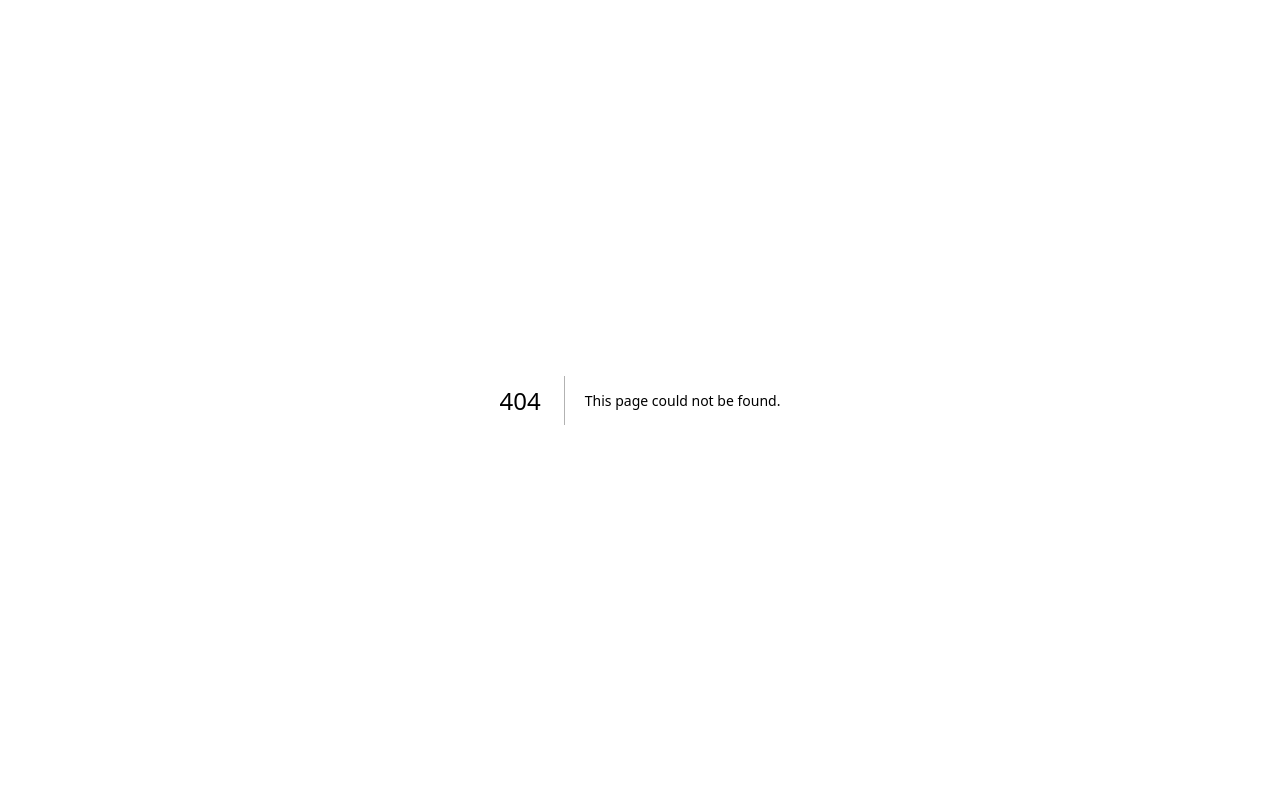
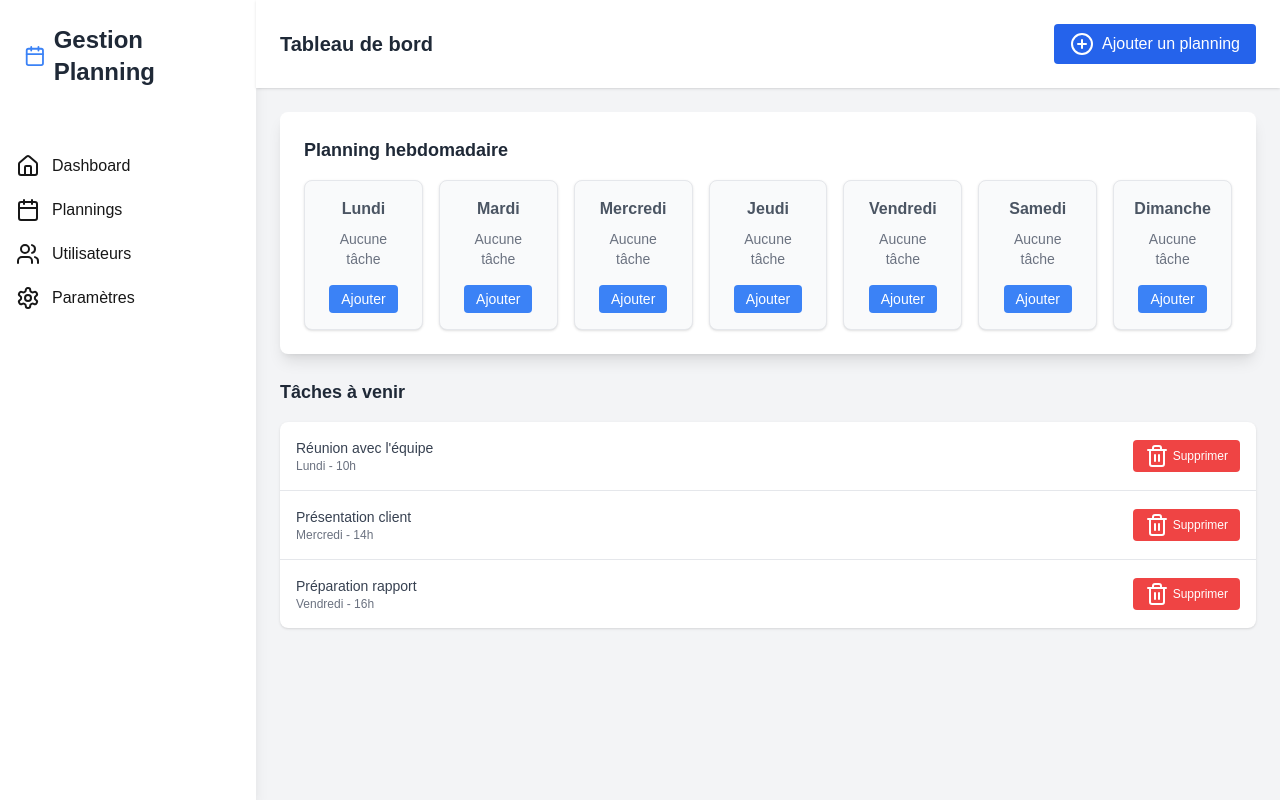
Before and after one commit to Eco2lodgy-Company/planning, a Next.js app: page /admin in a window 1280 px wide. Before the commit this address had no page. Built offline with nearby package versions, Linux system fonts and the light colour scheme.

Commit message:
creation des dossier admin et login

```diff
--- /dev/null
+++ b/src/app/admin/page.js
@@ -0,0 +1,151 @@
+"use client"
+import { useState, useEffect } from "react";
+import { motion } from "framer-motion";
+import { Home, Calendar, Users, Settings, PlusCircle, Trash2 } from "lucide-react";
+
+export default function PlanningDashboard() {
+  const [loading, setLoading] = useState(true);
+
+  // Simulate loading time
+  useEffect(() => {
+    const timer = setTimeout(() => setLoading(false), 1500);
+    return () => clearTimeout(timer);
+  }, []);
+
+  if (loading) {
+    return (
+      <div className="flex items-center justify-center h-screen bg-gray-100">
+        <div className="animate-spin rounded-full h-16 w-16 border-t-4 border-blue-500 border-solid"></div>
+      </div>
+    );
+  }
+
+  return (
+    <div className="flex h-screen bg-gray-100">
+      {/* Sidebar */}
+      <motion.aside
+        initial={{ x: -200 }}
+        animate={{ x: 0 }}
+        transition={{ type: "spring", stiffness: 60 }}
+        className="w-64 bg-white shadow-lg"
+      >
+        <div className="p-6">
+          <h1 className="text-2xl font-bold text-gray-800 flex items-center gap-2">
+            <Calendar className="text-blue-500" /> Gestion Planning
+          </h1>
+        </div>
+        <nav className="mt-8">
+          <ul>
+            <li>
+              <a
+                href="#"
+                className="flex items-center gap-3 py-2.5 px-4 rounded transition hover:bg-gray-200"
+              >
+                <Home /> Dashboard
+              </a>
+            </li>
+            <li>
+              <a
+                href="#"
+                className="flex items-center gap-3 py-2.5 px-4 rounded transition hover:bg-gray-200"
+              >
+                <Calendar /> Plannings
+              </a>
+            </li>
+            <li>
+              <a
+                href="#"
+                className="flex items-center gap-3 py-2.5 px-4 rounded transition hover:bg-gray-200"
+              >
+                <Users /> Utilisateurs
+              </a>
+            </li>
+            <li>
+              <a
+                href="#"
+                className="flex items-center gap-3 py-2.5 px-4 rounded transition hover:bg-gray-200"
+              >
+                <Settings /> Paramètres
+              </a>
+            </li>
+          </ul>
+        </nav>
+      </motion.aside>
+
+      {/* Main Content */}
+      <div className="flex-1 flex flex-col">
+        {/* Header */}
+        <header className="flex items-center justify-between p-6 bg-white shadow">
+          <h2 className="text-xl font-bold text-gray-800">Tableau de bord</h2>
+          <button className="py-2 px-4 flex items-center gap-2 bg-blue-600 text-white rounded hover:bg-blue-700 transition">
+            <PlusCircle /> Ajouter un planning
+          </button>
+        </header>
+
+        {/* Main Section */}
+        <motion.main
+          initial={{ opacity: 0 }}
+          animate={{ opacity: 1 }}
+          transition={{ duration: 0.8 }}
+          className="flex-1 p-6"
+        >
+          {/* Calendar Section */}
+          <div className="bg-white rounded-lg shadow-lg p-6">
+            <h3 className="text-lg font-bold text-gray-800 mb-4">Planning hebdomadaire</h3>
+            <div className="grid grid-cols-7 gap-4">
+              {[
+                "Lundi",
+                "Mardi",
+                "Mercredi",
+                "Jeudi",
+                "Vendredi",
+                "Samedi",
+                "Dimanche",
+              ].map((day, index) => (
+                <motion.div
+                  key={index}
+                  whileHover={{ scale: 1.05 }}
+                  className="bg-gray-50 rounded-lg p-4 text-center border border-gray-200 shadow hover:shadow-lg transition"
+                >
+                  <h4 className="text-md font-semibold text-gray-600">{day}</h4>
+                  <p className="text-sm text-gray-500 mt-2">Aucune tâche</p>
+                  <button className="mt-4 py-1 px-3 bg-blue-500 text-white text-sm rounded hover:bg-blue-600">
+                    Ajouter
+                  </button>
+                </motion.div>
+              ))}
+            </div>
+          </div>
+
+          {/* Task List Section */}
+          <div className="mt-6">
+            <h3 className="text-lg font-bold text-gray-800 mb-4">Tâches à venir</h3>
+            <div className="bg-white rounded-lg shadow">
+              <ul>
+                {[
+                  { id: 1, task: "Réunion avec l'équipe", time: "Lundi - 10h" },
+                  { id: 2, task: "Présentation client", time: "Mercredi - 14h" },
+                  { id: 3, task: "Préparation rapport", time: "Vendredi - 16h" },
+                ].map((item) => (
+                  <motion.li
+                    key={item.id}
+                    whileHover={{ scale: 1.02 }}
+                    className="flex justify-between items-center p-4 border-b last:border-none"
+                  >
+                    <div>
+                      <p className="text-sm font-medium text-gray-700">{item.task}</p>
+                      <p className="text-xs text-gray-500">{item.time}</p>
+                    </div>
+                    <button className="py-1 px-3 flex items-center gap-1 bg-red-500 text-white text-xs rounded hover:bg-red-600">
+                      <Trash2 /> Supprimer
+                    </button>
+                  </motion.li>
+                ))}
+              </ul>
+            </div>
+          </div>
+        </motion.main>
+      </div>
+    </div>
+  );
+}
--- /dev/null
+++ b/src/app/login/page.js
@@ -0,0 +1,48 @@
+
+export default function LOGIN(){
+
+    return(
+        <div className="flex justify-center items-center h-screen bg-gray-100">
+        <div className="w-full max-w-md bg-white p-8 rounded-lg shadow-lg">
+          <h2 className="text-2xl font-bold text-center mb-6" id="form-title">Se connecter</h2>
+          <form id="auth-form">
+            <div className="mb-4">
+              <label htmlFor="email" className="block text-sm font-medium text-gray-700">Email</label>
+              <input
+                type="email"
+                id="email"
+                name="email"
+                required
+                className="w-full mt-1 p-2 border rounded-md focus:ring-blue-500 focus:border-blue-500"
+              />
+            </div>
+            <div className="mb-4">
+              <label htmlFor="password" className="block text-sm font-medium text-gray-700">Mot de passe</label>
+              <input
+                type="password"
+                id="password"
+                name="password"
+                required
+                className="w-full mt-1 p-2 border rounded-md focus:ring-blue-500 focus:border-blue-500"
+              />
+            </div>
+            <button
+              type="submit"
+              className="w-full py-2 px-4 bg-blue-600 text-white font-semibold rounded-lg hover:bg-blue-700"
+            >
+              Se connecter
+            </button>
+          </form>
+          <p className="mt-4 text-center text-sm">
+            Pas encore de compte ?{" "}
+            <button
+              id="toggle-auth-mode"
+              className="text-blue-600 hover:underline"
+            >
+              Créer un compte
+            </button>
+          </p>
+        </div>
+      </div>
+    )
+}
```
Also changed, not shown: package.json (+7 -5 lines), 2 other files (tests, documents, lock files or other folders).
